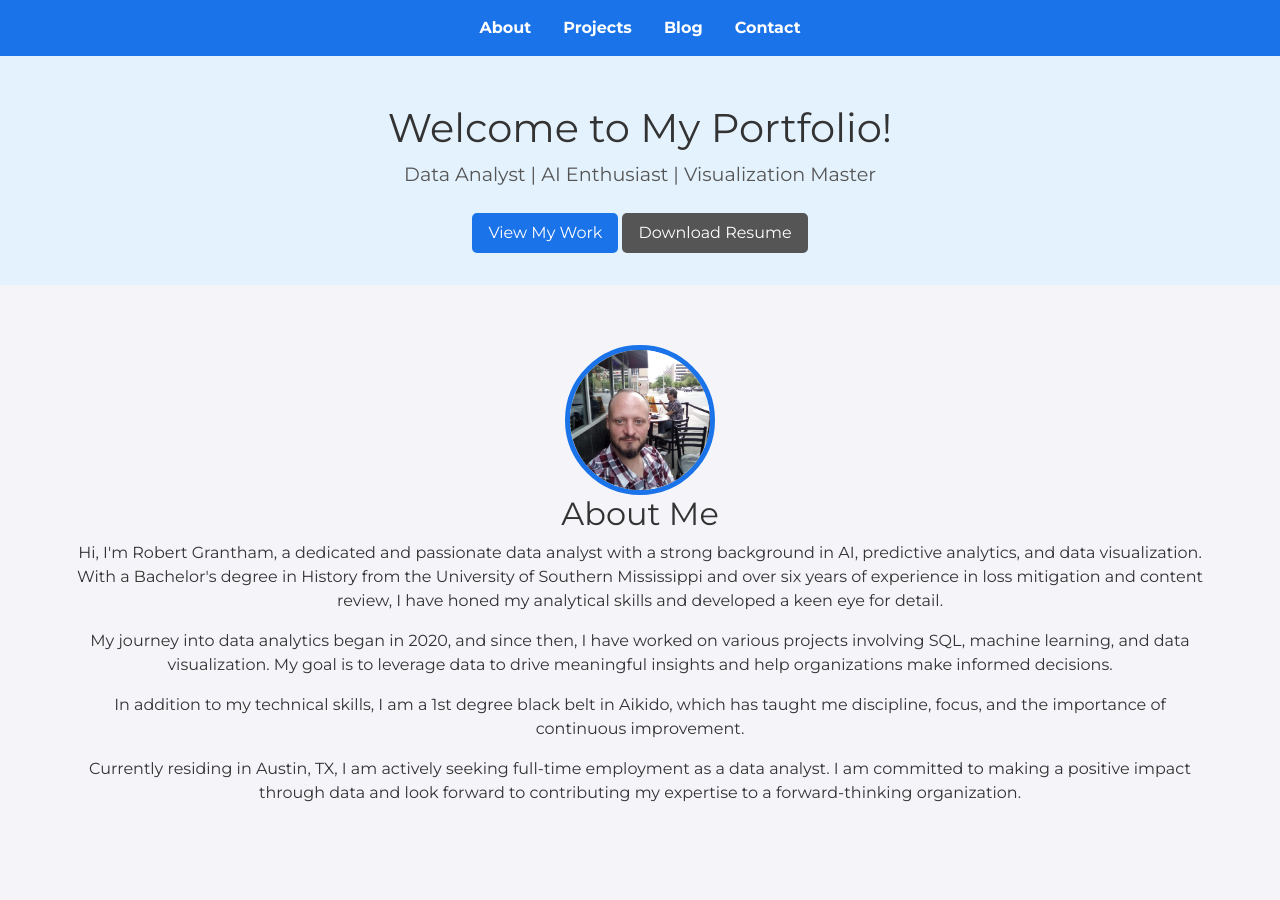
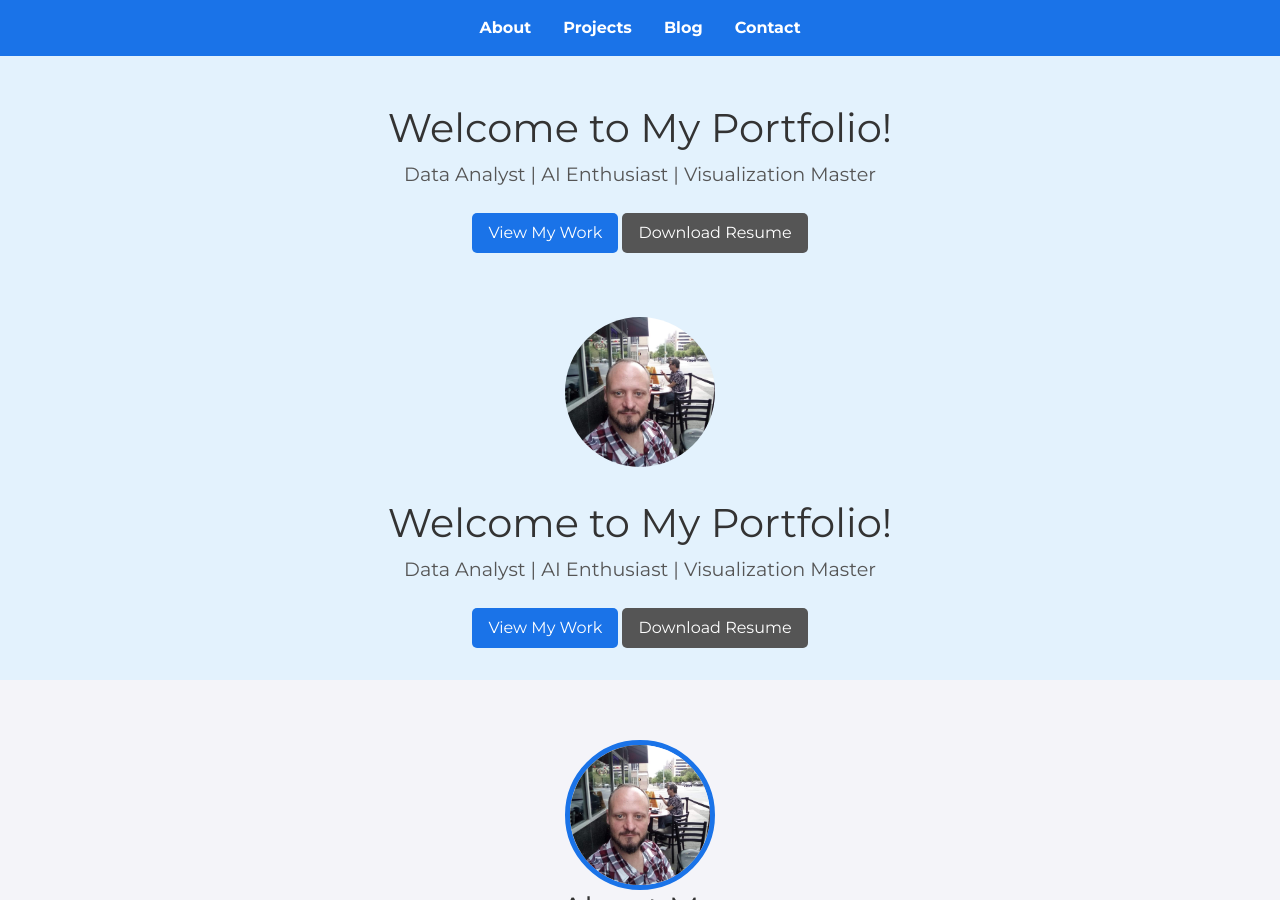
Before and after one commit to rgrantham82/rgrantham82.github.io, a Jekyll site: the page built from index.html, in a window 1280 px wide and 900 px high. Built offline with Jekyll 4.4.1, drawn with Linux system fonts in a browser that asks for light colours; nearby versions of some CDN libraries.

Commit message:
Update index.html

```diff
--- a/index.html
+++ b/index.html
@@ -2,6 +2,16 @@
 layout: default
 title: Home
 ---
+
+<section id="hero">
+  <div class="container">
+    <img src="/assets/images/profile-image.jpg" alt="Robert Grantham" class="profile-photo">
+    <h1>Welcome to My Portfolio!</h1>
+    <p>Data Analyst | AI Enthusiast | Visualization Master</p>
+    <a href="#projects" class="cta-button">View My Work</a>
+    <a href="/assets/files/Robert_Grantham_Resume.pdf" class="cta-button secondary">Download Resume</a>
+  </div>
+</section>
 
 <section id="about" class="container">
   <div class="about-container">
@@ -13,9 +23,12 @@
     <p>Currently residing in Austin, TX, I am actively seeking full-time employment as a data analyst. I am committed to making a positive impact through data and look forward to contributing my expertise to a forward-thinking organization.</p>
   </div>
 </section>
+
 <section id="projects" class="container">
   <h2>Projects</h2>
-  <div class="project-list"> {% for project in site.data.projects.items %} <div class="project-item">
+  <div class="project-list">
+    {% for project in site.data.projects.items %}
+    <div class="project-item">
       <img src="{{ project.image }}" alt="{{ project.title }}" class="{{ project.image_ratio }}">
       <h3>
         <a href="{{ project.link }}">{{ project.title }}</a>
@@ -23,18 +36,24 @@
       <p>{{ project.subtitle }}</p>
       <p>{{ project.description | markdownify }}</p>
       <a href="{{ project.link }}" class="cta-button">{{ project.link_text }}</a>
-    </div> {% endfor %} </div>
+    </div>
+    {% endfor %}
+  </div>
 </section>
+
 <section id="blog" class="container">
   <h2>Blog</h2>
-  <div class="blog-list"> {% for post in site.posts %} <div class="blog-post">
-      <h3>
-        <a href="{{ post.url }}">{{ post.title }}</a>
-      </h3>
+  <div class="blog-list">
+    {% for post in site.posts %}
+    <div class="blog-post">
+      <h3><a href="{{ post.url }}">{{ post.title }}</a></h3>
       <p>{{ post.excerpt }}</p>
       <a href="{{ post.url }}" class="cta-button">Read More</a>
-    </div> {% endfor %} </div>
+    </div>
+    {% endfor %}
+  </div>
 </section>
+
 <section id="contact" class="container">
   <h2>Contact Me</h2>
   <form action="mailto:robertgrantham40@gmail.com" method="post" enctype="text/plain">
```
